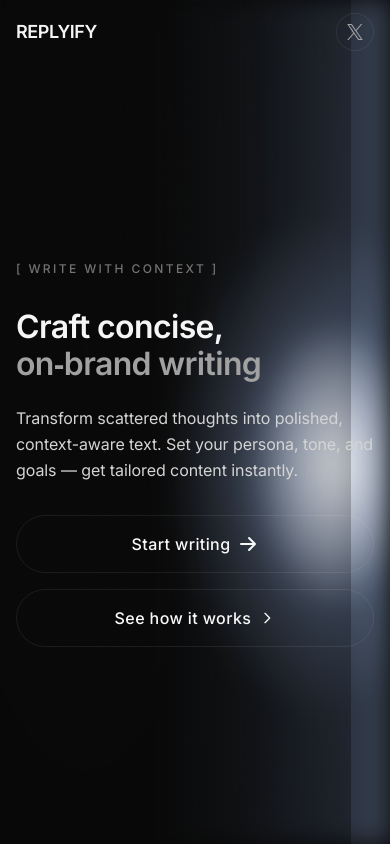
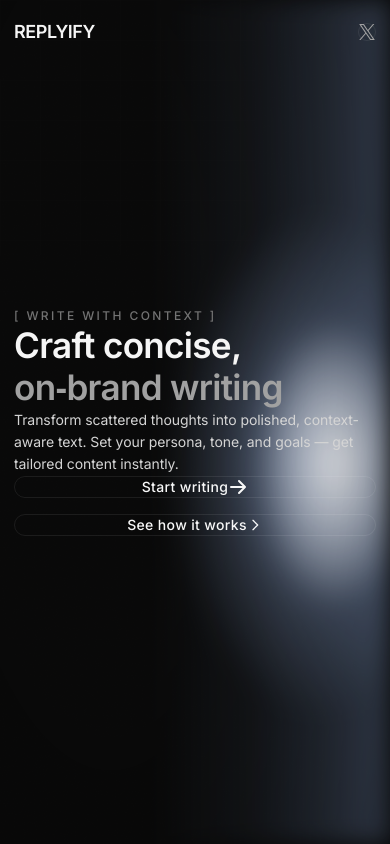
Before and after one commit to Shrysxs/replyify, a Next.js app: page / in a window 390 px wide. Built offline with nearby package versions, Linux system fonts and the light colour scheme; no server answers.

Commit message:
feat: complete responsive layout system refactor with bulletproof design

```diff
--- a/src/app/globals.css
+++ b/src/app/globals.css
@@ -169,24 +169,61 @@
 }
 /* Removed unsupported @theme block; using CSS variables in :root instead */
 
-/* Base */
-html, body {
+/* Enhanced base with bulletproof responsive foundation */
+* {
+  box-sizing: border-box;
+  margin: 0;
+  padding: 0;
+}
+
+html {
   height: 100%;
+  height: -webkit-fill-available;
   overflow-x: hidden;
+  scroll-behavior: smooth;
 }
 
 body {
+  height: 100%;
+  min-height: 100vh;
+  min-height: -webkit-fill-available;
+  overflow-x: hidden;
   background: var(--background);
   color: var(--foreground);
   font-family: var(--font-ui);
-  letter-spacing: -0.01em; /* Tighter letter spacing for modern look */
-  line-height: 1.6; /* Better default line height */
-  font-feature-settings: "rlig" 1, "calt" 1; /* Enable ligatures */
+  letter-spacing: -0.01em;
+  line-height: 1.6;
+  font-feature-settings: "rlig" 1, "calt" 1;
   text-rendering: optimizeLegibility;
   -webkit-font-smoothing: antialiased;
   -moz-osx-font-smoothing: grayscale;
   -webkit-overflow-scrolling: touch;
   scroll-behavior: smooth;
+  position: relative;
+}
+
+/* Prevent layout shifts and ensure fluid containers */
+img, video, svg {
+  max-width: 100%;
+  height: auto;
+  display: block;
+}
+
+/* Responsive container system */
+.container-fluid {
+  width: 100%;
+  max-width: 100%;
+  margin: 0 auto;
+  padding-left: clamp(1rem, 4vw, 2rem);
+  padding-right: clamp(1rem, 4vw, 2rem);
+}
+
+.container-responsive {
+  width: 100%;
+  max-width: 1400px;
+  margin: 0 auto;
+  padding-left: clamp(1rem, 4vw, 2rem);
+  padding-right: clamp(1rem, 4vw, 2rem);
 }
 
 /* Links & focus */
@@ -215,12 +252,15 @@
   line-height: 1.5;
 }
 
-/* Typography scale */
+/* Enhanced typography scale with fluid responsiveness */
 .text-display {
   font-size: clamp(2.5rem, 6vw, 4rem);
   line-height: 1.1;
   letter-spacing: -0.02em;
   font-weight: 600;
+  word-wrap: break-word;
+  overflow-wrap: break-word;
+  hyphens: auto;
 }
 
 .text-heading {
@@ -228,6 +268,9 @@
   line-height: 1.2;
   letter-spacing: -0.015em;
   font-weight: 600;
+  word-wrap: break-word;
+  overflow-wrap: break-word;
+  hyphens: auto;
 }
 
 .text-subheading {
@@ -235,18 +278,38 @@
   line-height: 1.3;
   letter-spacing: -0.01em;
   font-weight: 500;
+  word-wrap: break-word;
+  overflow-wrap: break-word;
 }
 
 .text-body {
-  font-size: 1rem;
+  font-size: clamp(0.875rem, 2.5vw, 1rem);
   line-height: 1.6;
   letter-spacing: -0.005em;
+  word-wrap: break-word;
+  overflow-wrap: break-word;
 }
 
 .text-caption {
-  font-size: 0.875rem;
+  font-size: clamp(0.75rem, 2vw, 0.875rem);
   line-height: 1.5;
   letter-spacing: 0.01em;
+  word-wrap: break-word;
+  overflow-wrap: break-word;
+}
+
+/* Responsive text utilities */
+.text-responsive {
+  max-width: 100%;
+  word-wrap: break-word;
+  overflow-wrap: break-word;
+  hyphens: auto;
+}
+
+.text-no-wrap {
+  white-space: nowrap;
+  overflow: hidden;
+  text-overflow: ellipsis;
 }
 
 /* Selection */
@@ -334,30 +397,32 @@
   animation: dots 1.2s infinite steps(3, end);
 }
 
-/* Enhanced range slider styling */
+/* Enhanced responsive range slider */
 input[type="range"].glow-range {
   -webkit-appearance: none;
   appearance: none;
   width: 100%;
-  height: 3px;
+  height: clamp(2px, 0.5vw, 4px);
   background: linear-gradient(90deg, rgba(0,212,255,0.2), rgba(0,212,255,0.7));
   border-radius: 999px;
   outline: none;
   border: 0;
   box-shadow: inset 0 0 0 1px rgba(255,255,255,0.08);
   cursor: pointer;
+  touch-action: manipulation;
 }
 
 input[type="range"].glow-range::-webkit-slider-thumb {
   -webkit-appearance: none;
-  width: 18px;
-  height: 18px;
+  width: clamp(16px, 4vw, 20px);
+  height: clamp(16px, 4vw, 20px);
   border-radius: 50%;
   background: linear-gradient(135deg, #0A0A0A 0%, #1A1A1A 100%);
   border: 2px solid var(--accent);
   box-shadow: 0 0 12px rgba(0,212,255,0.5), 0 2px 8px rgba(0,0,0,0.3);
   cursor: pointer;
   transition: all 0.2s ease;
+  touch-action: manipulation;
 }
 
 input[type="range"].glow-range::-webkit-slider-thumb:hover {
@@ -366,8 +431,8 @@
 }
 
 input[type="range"].glow-range::-moz-range-thumb {
-  width: 18px;
-  height: 18px;
+  width: clamp(16px, 4vw, 20px);
+  height: clamp(16px, 4vw, 20px);
   border-radius: 50%;
   background: linear-gradient(135deg, #0A0A0A 0%, #1A1A1A 100%);
   border: 2px solid var(--accent);
@@ -376,30 +441,58 @@
   transition: all 0.2s ease;
 }
 
-/* Tooltip */
-.tooltip { position: relative; }
+/* Enhanced responsive tooltip */
+.tooltip {
+  position: relative;
+  display: inline-block;
+}
+
 .tooltip .tooltip-content {
   position: absolute;
   left: 50%;
   transform: translateX(-50%);
   bottom: 125%;
-  white-space: normal; /* allow wrapping to prevent overflow */
-  max-width: min(260px, 80vw);
-  overflow-wrap: anywhere;
-  font-size: 11px;
-  line-height: 1.3;
-  padding: 6px 8px;
-  border-radius: 8px;
-  background: rgba(0,0,0,0.85);
+  white-space: normal;
+  max-width: min(280px, 90vw);
+  overflow-wrap: break-word;
+  word-wrap: break-word;
+  font-size: clamp(10px, 2.5vw, 12px);
+  line-height: 1.4;
+  padding: clamp(6px, 1.5vw, 10px) clamp(8px, 2vw, 12px);
+  border-radius: clamp(6px, 1.5vw, 10px);
+  background: rgba(0,0,0,0.9);
   color: var(--foreground);
-  border: 1px solid rgba(0,207,255,0.35);
-  box-shadow: 0 0 18px rgba(0,207,255,0.15);
+  border: 1px solid rgba(0,207,255,0.4);
+  box-shadow: 0 0 20px rgba(0,207,255,0.2);
   opacity: 0;
   pointer-events: none;
-  transition: opacity .2s ease, transform .2s ease;
-  z-index: 30;
+  transition: opacity .25s ease, transform .25s ease;
+  z-index: 50;
+  backdrop-filter: blur(8px);
+  -webkit-backdrop-filter: blur(8px);
 }
-.tooltip:hover .tooltip-content { opacity: 1; transform: translateX(-50%) translateY(-2px); }
+
+.tooltip:hover .tooltip-content {
+  opacity: 1;
+  transform: translateX(-50%) translateY(-4px);
+}
+
+/* Mobile tooltip adjustments */
+@media (max-width: 640px) {
+  .tooltip .tooltip-content {
+    position: fixed;
+    left: 50% !important;
+    bottom: auto !important;
+    top: 50%;
+    transform: translateX(-50%) translateY(-50%);
+    max-width: 90vw;
+    z-index: 100;
+  }
+
+  .tooltip:hover .tooltip-content {
+    transform: translateX(-50%) translateY(-50%);
+  }
+}
 
 /* Retro header utility */
 .retro { font-family: var(--font-retro), monospace; letter-spacing: 0.08em; }
@@ -440,10 +533,94 @@
   box-shadow: 0 0 8px rgba(0, 212, 255, 0.4);
 }
 
-/* Mobile-first responsive improvements */
-@media (max-width: 640px) {
+/* Comprehensive responsive breakpoint system */
+
+/* Ultra-wide desktop: 1440px+ */
+@media (min-width: 1440px) {
+  .container-responsive {
+    max-width: 1400px;
+    padding-left: 2rem;
+    padding-right: 2rem;
+  }
+
+  .text-display {
+    font-size: clamp(3.5rem, 5vw, 4.5rem);
+    line-height: 1.05;
+  }
+
+  .text-heading {
+    font-size: clamp(2.25rem, 3vw, 2.75rem);
+    line-height: 1.15;
+  }
+}
+
+/* Desktop: 1200px-1439px */
+@media (min-width: 1200px) and (max-width: 1439px) {
+  .container-responsive {
+    max-width: 1200px;
+    padding-left: 1.5rem;
+    padding-right: 1.5rem;
+  }
+
+  .text-display {
+    font-size: clamp(3rem, 5vw, 4rem);
+    line-height: 1.1;
+  }
+
+  .text-heading {
+    font-size: clamp(2rem, 4vw, 2.5rem);
+    line-height: 1.2;
+  }
+}
+
+/* Laptop: 1024px-1199px */
+@media (min-width: 1024px) and (max-width: 1199px) {
+  .container-responsive {
+    max-width: 1024px;
+    padding-left: 1.5rem;
+    padding-right: 1.5rem;
+  }
+
+  .text-display {
+    font-size: clamp(2.75rem, 6vw, 3.5rem);
+    line-height: 1.1;
+  }
+
+  .text-heading {
+    font-size: clamp(1.875rem, 4vw, 2.25rem);
+    line-height: 1.2;
+  }
+}
+
+/* Tablet: 768px-1023px */
+@media (min-width: 768px) and (max-width: 1023px) {
+  .container-responsive {
+    max-width: 768px;
+    padding-left: 1.25rem;
+    padding-right: 1.25rem;
+  }
+
+  .text-display {
+    font-size: clamp(2.5rem, 7vw, 3rem);
+    line-height: 1.15;
+  }
+
+  .text-heading {
+    font-size: clamp(1.75rem, 5vw, 2rem);
+    line-height: 1.25;
+  }
+
   .snap-container {
-    scroll-snap-type: none; /* Disable snap on mobile for better UX */
+    scroll-snap-type: y proximity; /* Gentler snap on tablet */
+  }
+}
+
+/* Mobile large: 480px-767px */
+@media (min-width: 480px) and (max-width: 767px) {
+  .container-responsive {
+    max-width: 100%;
+    padding-left: 1rem;
+    padding-right: 1rem;
   }
 
   .text-display {
@@ -452,30 +629,49 @@
   }
 
   .text-heading {
-    font-size: clamp(1.5rem, 6vw, 1.75rem);
+    font-size: clamp(1.5rem, 6vw, 1.875rem);
     line-height: 1.25;
   }
 
-  /* Fix mobile scrolling issues */
+  .snap-container {
+    scroll-snap-type: none;
+  }
+}
+
+/* Mobile small: below 480px */
+@media (max-width: 479px) {
+  .container-responsive {
+    max-width: 100%;
+    padding-left: 0.875rem;
+    padding-right: 0.875rem;
+  }
+
+  .text-display {
+    font-size: clamp(1.75rem, 9vw, 2.25rem);
+    line-height: 1.2;
+  }
+
+  .text-heading {
+    font-size: clamp(1.375rem, 7vw, 1.75rem);
+    line-height: 1.3;
+  }
+
+  .snap-container {
+    scroll-snap-type: none;
+  }
+
+  /* Enhanced mobile fixes */
   body {
     overflow-x: hidden;
     -webkit-overflow-scrolling: touch;
   }
 
-  /* Prevent horizontal scroll on mobile */
-  * {
-    max-width: 100%;
-    box-sizing: border-box;
-  }
-
-  /* Improve touch scrolling */
   .viewport-scroll {
     max-height: none;
     -webkit-overflow-scrolling: touch;
     scroll-behavior: smooth;
   }
 
-  /* Fix mobile viewport issues */
   html {
     height: 100%;
     height: -webkit-fill-available;
--- a/src/app/page.tsx
+++ b/src/app/page.tsx
@@ -161,7 +161,7 @@
 
       {/* Navigation */}
       <nav className={`fixed top-0 left-0 right-0 z-50 transition-all duration-300 ${scrolled ? "backdrop-blur-xl bg-black/40 border-b border-white/8" : "bg-transparent border-b border-transparent"}`}>
-        <div className="max-w-7xl mx-auto px-4 sm:px-6 lg:px-8">
+        <div className="container-responsive">
           <div className="flex items-center justify-between h-16">
             <motion.div
               initial={{ opacity: 0, x: -20 }}
@@ -178,7 +178,7 @@
                 animate={{ opacity: 1, x: 0 }}
                 transition={{ duration: 0.6, delay: 0.05 }}
                 onClick={scrollToApp}
-                className="hidden sm:inline-flex items-center justify-center px-5 py-2.5 text-sm font-medium rounded-full border border-white/12 text-neutral-200 hover:text-black hover:bg-[var(--accent)] hover:border-[var(--accent)] transition-all duration-200 will-change-transform hover:-translate-y-0.5 hover:shadow-lg hover:shadow-[var(--accent)]/20"
+                className="hidden sm:inline-flex items-center justify-center px-5 py-2.5 text-sm font-medium rounded-full border border-white/12 text-neutral-200 hover:text-black hover:bg-[var(--accent)] hover:border-[var(--accent)] transition-all duration-200 will-change-transform hover:-translate-y-0.5 hover:shadow-lg hover:shadow-[var(--accent)]/20 text-responsive"
               >
                 Try Replyify
               </motion.button>
@@ -222,8 +222,8 @@
       {/* Main App Section (snapped, internally scrollable) */}
       <section ref={appRef} className="snap-section h-screen">
         <div className="viewport-scroll">
-          <main className="relative px-4 sm:px-6 lg:px-8 pt-20">
-            <div className="max-w-6xl mx-auto flex flex-col min-h-0">
+          <main className="relative pt-20">
+            <div className="container-responsive flex flex-col min-h-0">
               {/* Enhanced header */}
               <motion.div
                 initial={{ opacity: 0, y: 12 }}
@@ -240,7 +240,7 @@
               </motion.div>
 
               {/* Enhanced layout with better spacing */}
-              <div className="flex-1 min-h-0 pb-8 max-w-5xl mx-auto w-full">
+              <div className="flex-1 min-h-0 pb-8 w-full max-w-5xl mx-auto">
             <motion.section
               initial={{ opacity: 0, x: -30 }}
               whileInView={{ opacity: 1, x: 0 }}
--- a/src/components/prompt/OptionsGroup.tsx
+++ b/src/components/prompt/OptionsGroup.tsx
@@ -13,8 +13,8 @@
 export default function OptionsGroup({ title, options, value, onChange }: Props) {
   return (
     <div className="space-y-4">
-      <div className="text-xs uppercase tracking-wider text-neutral-400 font-medium mb-1">{title}</div>
-      <div className="flex flex-wrap gap-2 sm:gap-3 md:flex-nowrap md:overflow-x-auto md:gap-2 md:-mx-1 md:px-1 md:[&>*]:flex-shrink-0 hide-scrollbar">
+      <div className="text-xs uppercase tracking-wider text-neutral-400 font-medium mb-1 text-responsive">{title}</div>
+      <div className="flex flex-wrap gap-2 sm:gap-3 lg:flex-nowrap lg:overflow-x-auto lg:gap-2 lg:-mx-1 lg:px-1 lg:[&>*]:flex-shrink-0 hide-scrollbar">
         {options.map((opt, index) => {
           const isSelected = value === opt;
           return (
--- a/src/components/prompt/PromptConfigurator.tsx
+++ b/src/components/prompt/PromptConfigurator.tsx
@@ -72,7 +72,7 @@
             placeholder="Write what's on your mind or what you want to convey…"
             aria-label="Your thoughts or ideas to transform"
             aria-describedby="msg-label"
-            className="w-full min-h-[180px] border border-white/8 bg-white/[0.02] backdrop-blur-sm p-6 rounded-2xl outline-none focus:ring-2 focus:ring-[var(--accent)]/30 focus:border-[var(--accent)]/20 transition-all duration-200 text-neutral-200 placeholder:text-neutral-500 resize-none hover:border-white/12"
+            className="w-full min-h-[180px] border border-white/8 bg-white/[0.02] backdrop-blur-sm p-4 sm:p-6 rounded-2xl outline-none focus:ring-2 focus:ring-[var(--accent)]/30 focus:border-[var(--accent)]/20 transition-all duration-200 text-neutral-200 placeholder:text-neutral-500 resize-none hover:border-white/12 text-responsive"
           />
           {value.input && (
             <div className="absolute bottom-4 right-4 text-xs text-neutral-500 font-mono bg-black/20 px-2 py-1 rounded-md backdrop-blur-sm">
@@ -98,7 +98,7 @@
             topic: "",
             input: "",
           })}
-          className="border border-white/15 px-4 py-2 text-xs rounded-full transition-colors duration-200 text-neutral-300 hover:text-neutral-100 hover:border-[var(--accent)]/50"
+          className="border border-white/15 px-4 py-2 text-xs rounded-full transition-colors duration-200 text-neutral-300 hover:text-neutral-100 hover:border-[var(--accent)]/50 touch-manipulation text-responsive"
         >
           Clear all
         </button>
--- a/src/components/ui/HeroSection.tsx
+++ b/src/components/ui/HeroSection.tsx
@@ -7,14 +7,14 @@
 
 export default function HeroSection({ onStartWriting }: HeroSectionProps) {
   return (
-    <section className="relative h-full min-h-0 overflow-hidden px-4 sm:px-6 lg:px-8 flex items-center touch-pan-y">
+    <section className="relative h-full min-h-0 overflow-hidden flex items-center touch-pan-y">
       {/* Right-side light beam background */}
       <div aria-hidden className="absolute inset-0 pointer-events-none">
         <div className="hero-beam" />
         <div className="hero-vignette" />
       </div>
 
-      <div className="relative z-10 mx-auto max-w-7xl w-full pt-16">
+      <div className="relative z-10 container-responsive w-full pt-16">
         {/* Label */}
         <motion.p
           initial={{ opacity: 0, y: 10 }}
@@ -25,14 +25,14 @@
           [ WRITE WITH CONTEXT ]
         </motion.p>
 
-        <div className="grid grid-cols-1 lg:grid-cols-12 gap-12 items-start">
+        <div className="grid grid-cols-1 lg:grid-cols-12 gap-8 lg:gap-12 items-start">
           {/* Left: Headline + CTA */}
           <div className="lg:col-span-7 xl:col-span-6">
             <motion.h1
               initial={{ opacity: 0, y: 24 }}
               animate={{ opacity: 1, y: 0 }}
               transition={{ duration: 0.8, ease: 'easeOut' }}
-              className="text-display text-neutral-100 mb-6"
+              className="text-display text-neutral-100 mb-6 text-responsive"
             >
               Craft concise,
               <span className="block text-neutral-400">on‑brand writing</span>
@@ -42,7 +42,7 @@
               initial={{ opacity: 0, y: 16 }}
               animate={{ opacity: 1, y: 0 }}
               transition={{ duration: 0.6, delay: 0.1 }}
-              className="text-body text-neutral-300 max-w-lg mb-8 leading-relaxed"
+              className="text-body text-neutral-300 max-w-lg mb-8 leading-relaxed text-responsive"
             >
               Transform scattered thoughts into polished, context-aware text. Set your persona, tone, and goals — get tailored content instantly.
             </motion.p>
@@ -51,11 +51,11 @@
               initial={{ opacity: 0, y: 16 }}
               animate={{ opacity: 1, y: 0 }}
               transition={{ duration: 0.8, delay: 0.2, ease: 'easeOut' }}
-              className="flex flex-col sm:flex-row gap-4"
+              className="flex flex-col sm:flex-row gap-4 items-start sm:items-center"
             >
               <button
                 onClick={onStartWriting}
-                className="group inline-flex items-center justify-center px-8 py-4 text-base font-medium rounded-full bg-[var(--accent)] text-black hover:bg-[var(--accent)]/90 transition-all duration-200 focus:outline-none focus:ring-2 focus:ring-[var(--accent)]/40 will-change-transform hover:-translate-y-0.5 hover:shadow-xl hover:shadow-[var(--accent)]/25"
+                className="group inline-flex items-center justify-center px-6 sm:px-8 py-3 sm:py-4 text-sm sm:text-base font-medium rounded-full bg-[var(--accent)] text-black hover:bg-[var(--accent)]/90 transition-all duration-200 focus:outline-none focus:ring-2 focus:ring-[var(--accent)]/40 will-change-transform hover:-translate-y-0.5 hover:shadow-xl hover:shadow-[var(--accent)]/25 w-full sm:w-auto text-responsive"
               >
                 Start writing
                 <svg
@@ -70,7 +70,7 @@
 
               <button
                 onClick={onStartWriting}
-                className="inline-flex items-center justify-center rounded-full border border-white/12 px-6 py-4 text-base text-neutral-200 hover:bg-white/5 hover:border-white/20 transition-all duration-200 group"
+                className="inline-flex items-center justify-center rounded-full border border-white/12 px-4 sm:px-6 py-3 sm:py-4 text-sm sm:text-base text-neutral-200 hover:bg-white/5 hover:border-white/20 transition-all duration-200 group w-full sm:w-auto text-responsive"
               >
                 See how it works
                 <svg className="ml-2 h-4 w-4 transition-transform duration-200 group-hover:translate-x-0.5" fill="none" stroke="currentColor" viewBox="0 0 24 24">
```
Also changed, not shown: src/components/ui/Chip.tsx (+4 -3 lines), src/components/ui/Footer.tsx (+7 -7 lines), src/components/ui/HowItWorksSection.tsx (+6 -6 lines).
